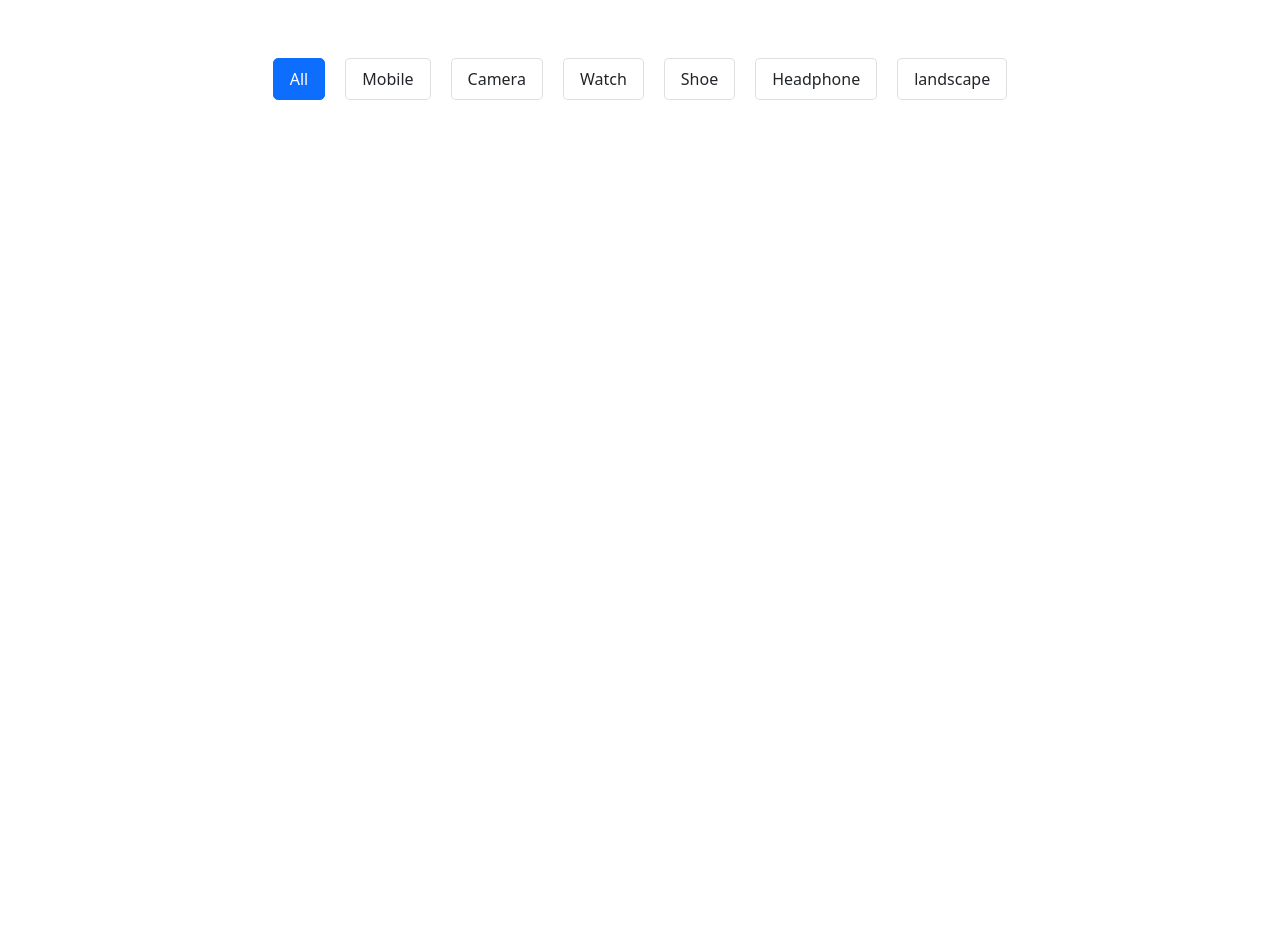
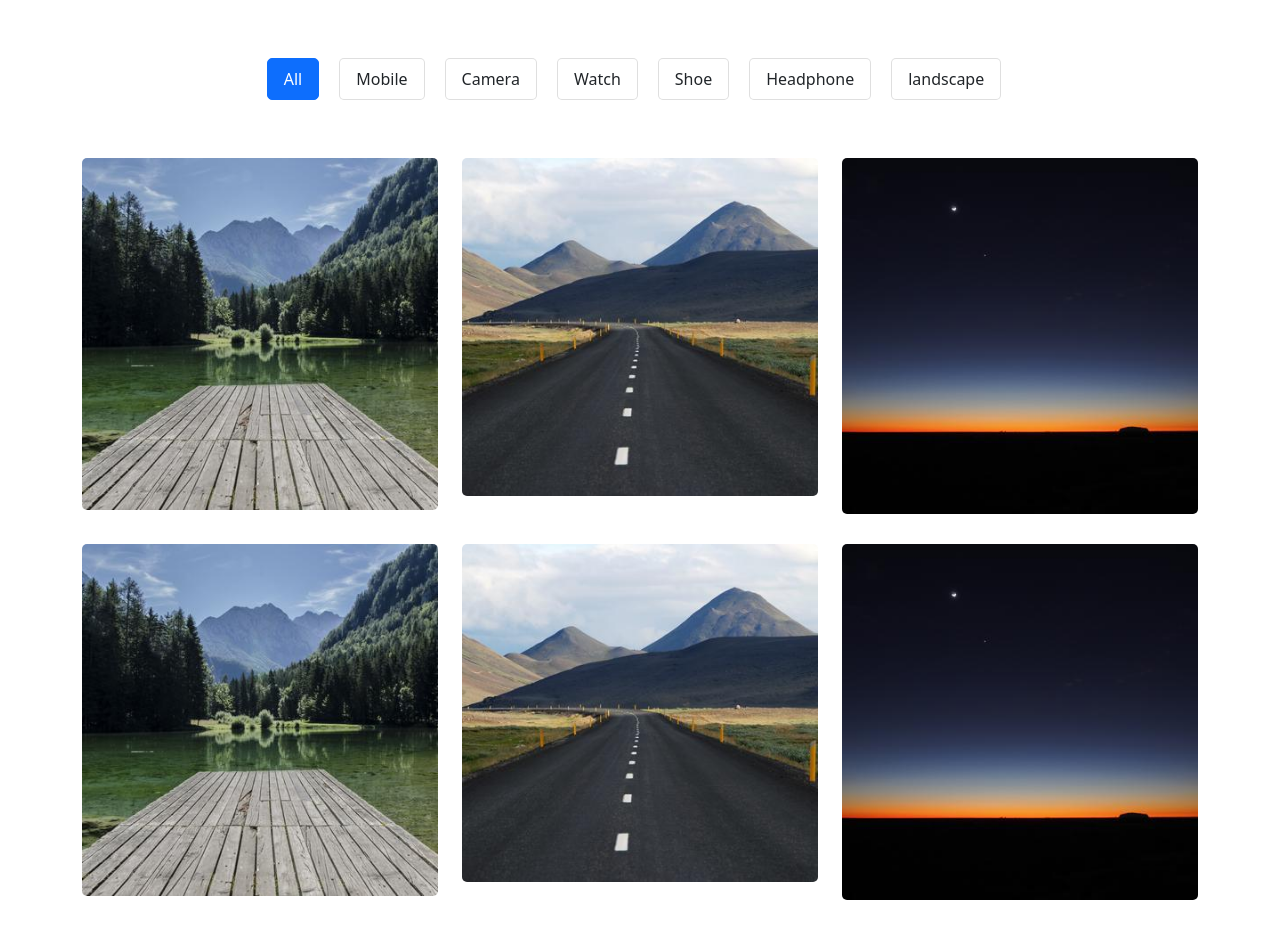
Before and after one commit to Vinicius-Jesus-Oliveira/Random-Cool-Things, a plain HTML site: page Portfolio Filter Gallery/index.html in a window 1280 px wide. Before the commit the page ends 800 px from the top, so only its background shows below. Drawn offline with nearby package versions, Linux system fonts and the light colour scheme.

Commit message:
Estilizando imagens

```diff
--- a/Portfolio Filter Gallery/index.html
+++ b/Portfolio Filter Gallery/index.html
@@ -10,7 +10,7 @@
 </head>
 <body>
     <div class="container">
-        <div class="menu text-center">
+        <div class="row text-center">
             <ul class="list-group flex-row justify-content-center my-5">
                 <li class="list-group-item active" data-filter="All">All</li>
                 <li class="list-group-item" data-filter="Mobile">Mobile</li>
@@ -22,8 +22,13 @@
             </ul>
         </div>
 
-        <div class="imagens text-center">
-
+        <div class="row imagens">
+            <div class="col-md-4 Landscape item-box"><img src="images/1.jpg" alt=""></div>
+            <div class="col-md-4 Landscape item-box"><img src="images/2.jpg" alt=""></div>
+            <div class="col-md-4 Landscape item-box"><img src="images/3.jpg" alt=""></div>
+            <div class="col-md-4 Landscape item-box"><img src="images/1.jpg" alt=""></div>
+            <div class="col-md-4 Landscape item-box"><img src="images/2.jpg" alt=""></div>
+            <div class="col-md-4 Landscape item-box"><img src="images/3.jpg" alt=""></div>
         </div>
     </div>
 </body>
--- a/Portfolio Filter Gallery/style.css
+++ b/Portfolio Filter Gallery/style.css
@@ -14,3 +14,18 @@
     color: white;
     cursor: pointer;
 }
+
+.item-box img {
+    width: 100%;
+    border-radius: 5px;
+    transition: 0.3s;
+}
+
+.item-box {
+    margin-bottom: 30px;
+}
+
+.item-box img:hover {
+    transform: scale(0.9);
+    box-shadow: 0 0 20px 5px rgb(0, 0, 0, 0.4);
+}
```
